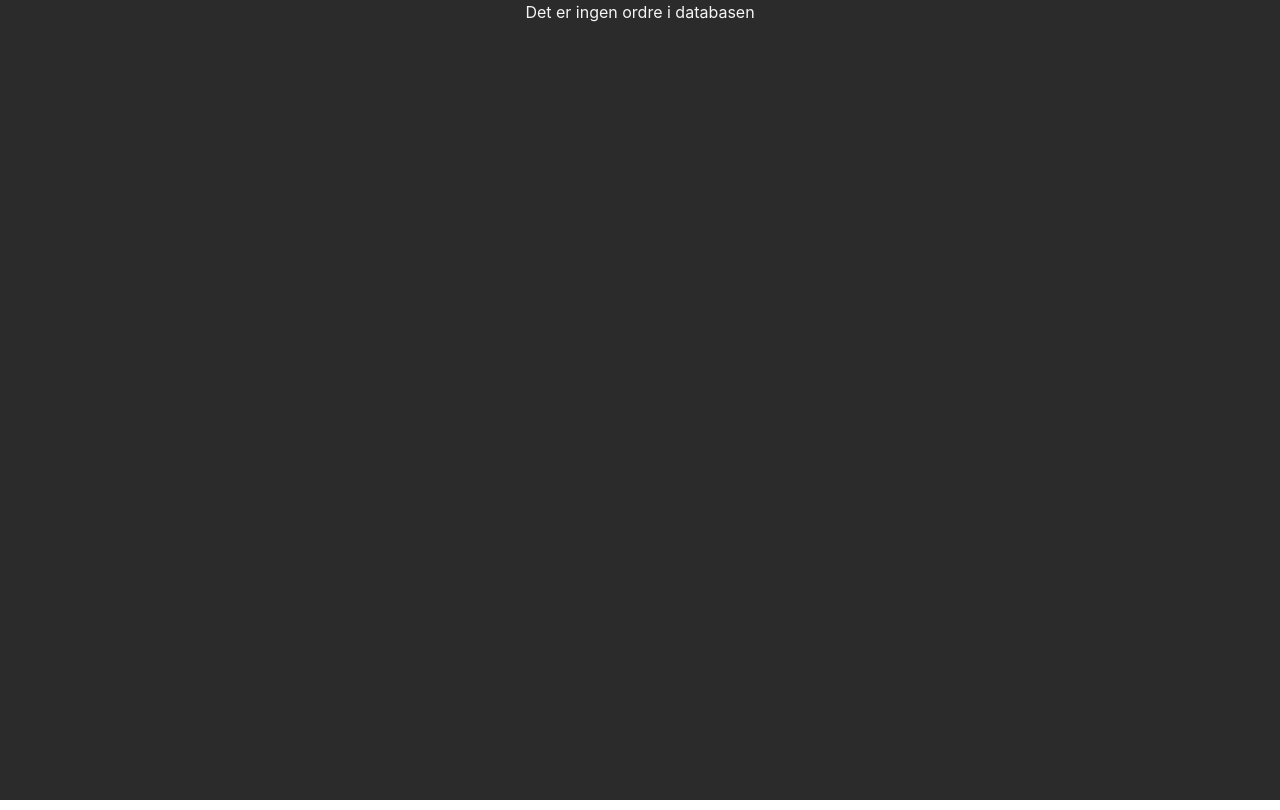
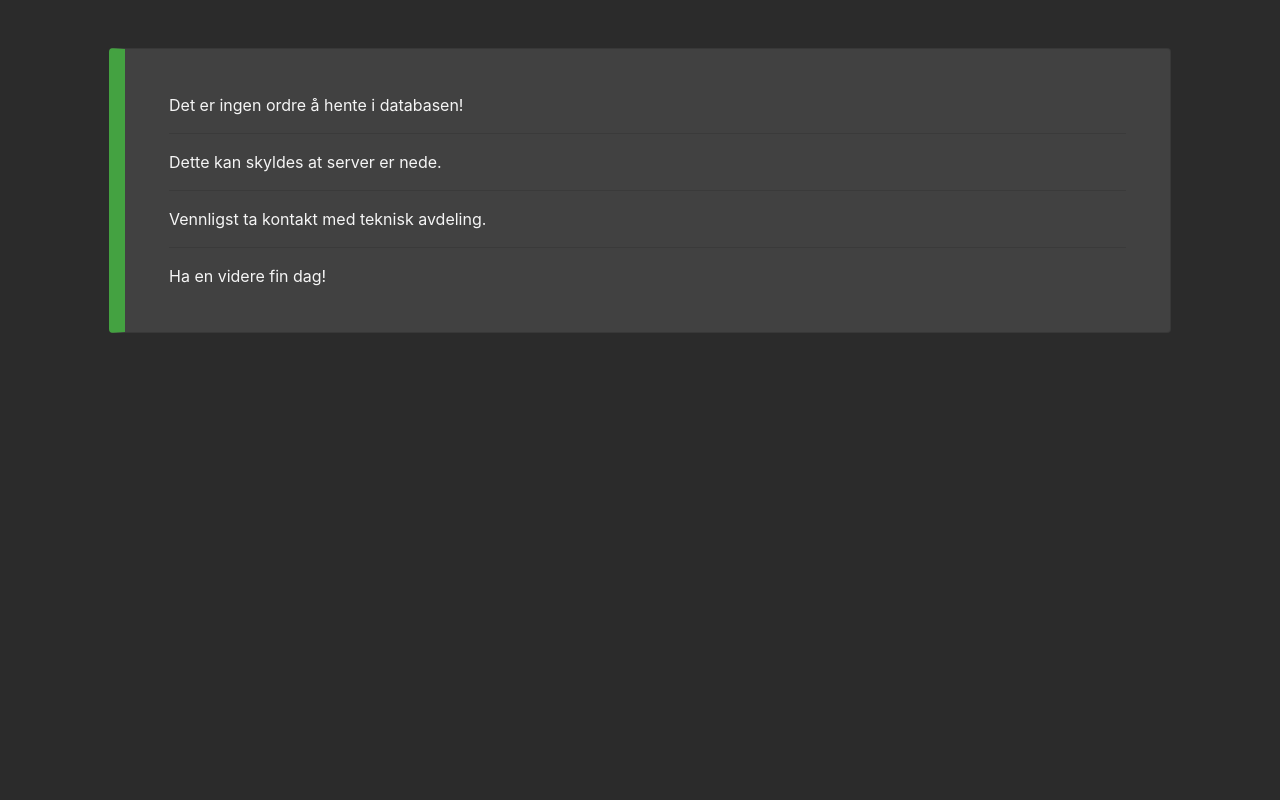
Before and after one commit to sujan-subas/varner-go, a React (Create React App) app: page /#/ in a window 1280 px wide. Built offline with nearby package versions, Linux system fonts and the light colour scheme; no server answers.

Commit message:
server melding

```diff
--- a/src/components/MainView/NoOrdersInDB.js
+++ b/src/components/MainView/NoOrdersInDB.js
@@ -1,11 +1,21 @@
 import React from "react";
 
 const NoOrdersInDB = () => {
-  return (
-    <div className="container">
-      <div className="text-center">Det er ingen ordre i databasen</div>
-    </div>
-  );
+	return (
+		<div className="container pt-4">
+			<div className="card order-cards p-4 m-4">
+				<div className="card-body">
+					<div className="card-title">Det er ingen ordre å hente i databasen!</div>
+					<hr />
+					<div className="card-text">
+						Dette kan skyldes at server er nede.<hr />
+						Vennligst ta kontakt med teknisk avdeling. <hr />
+						Ha en videre fin dag!
+					</div>
+				</div>
+			</div>
+		</div>
+	);
 };
 
 export default NoOrdersInDB;
```
